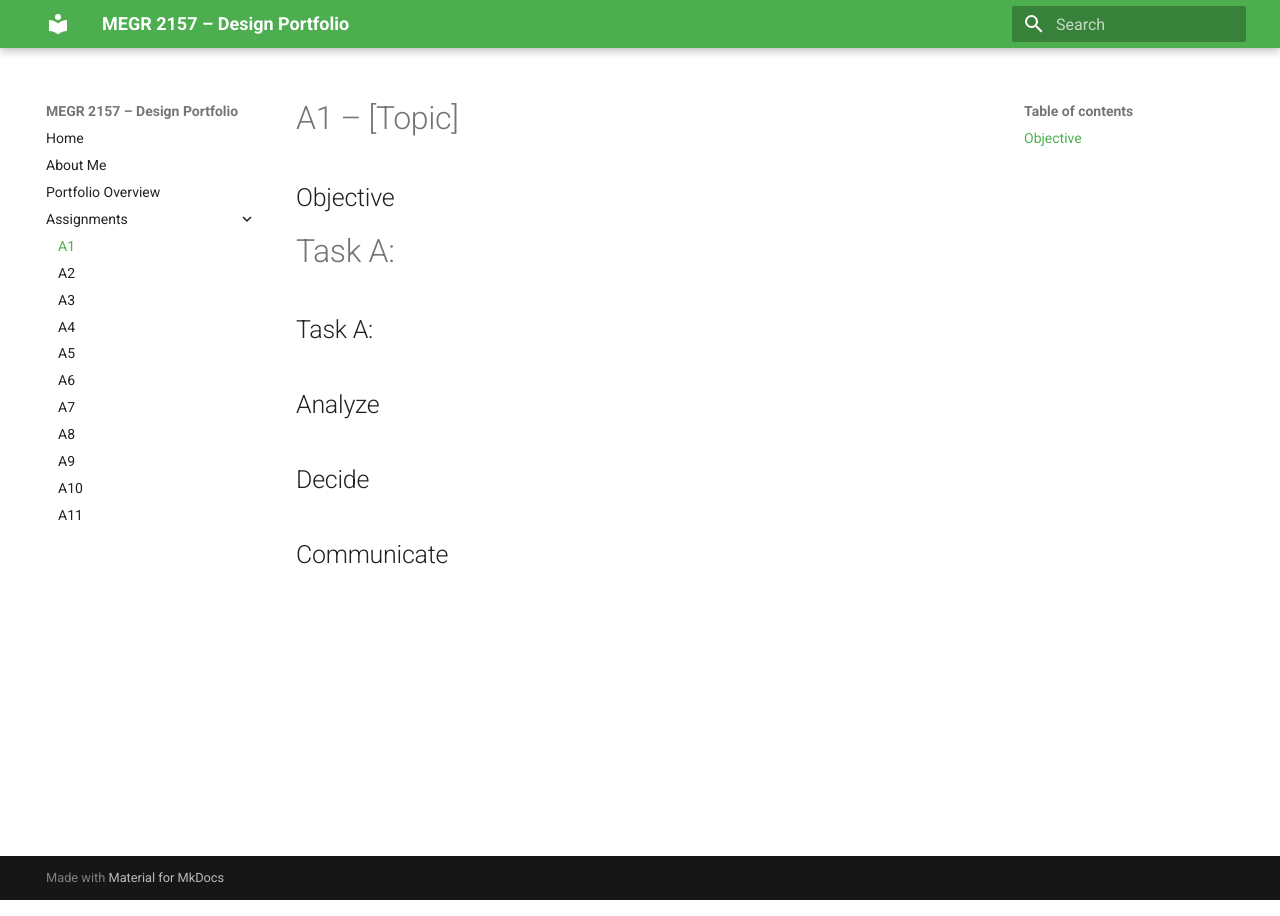
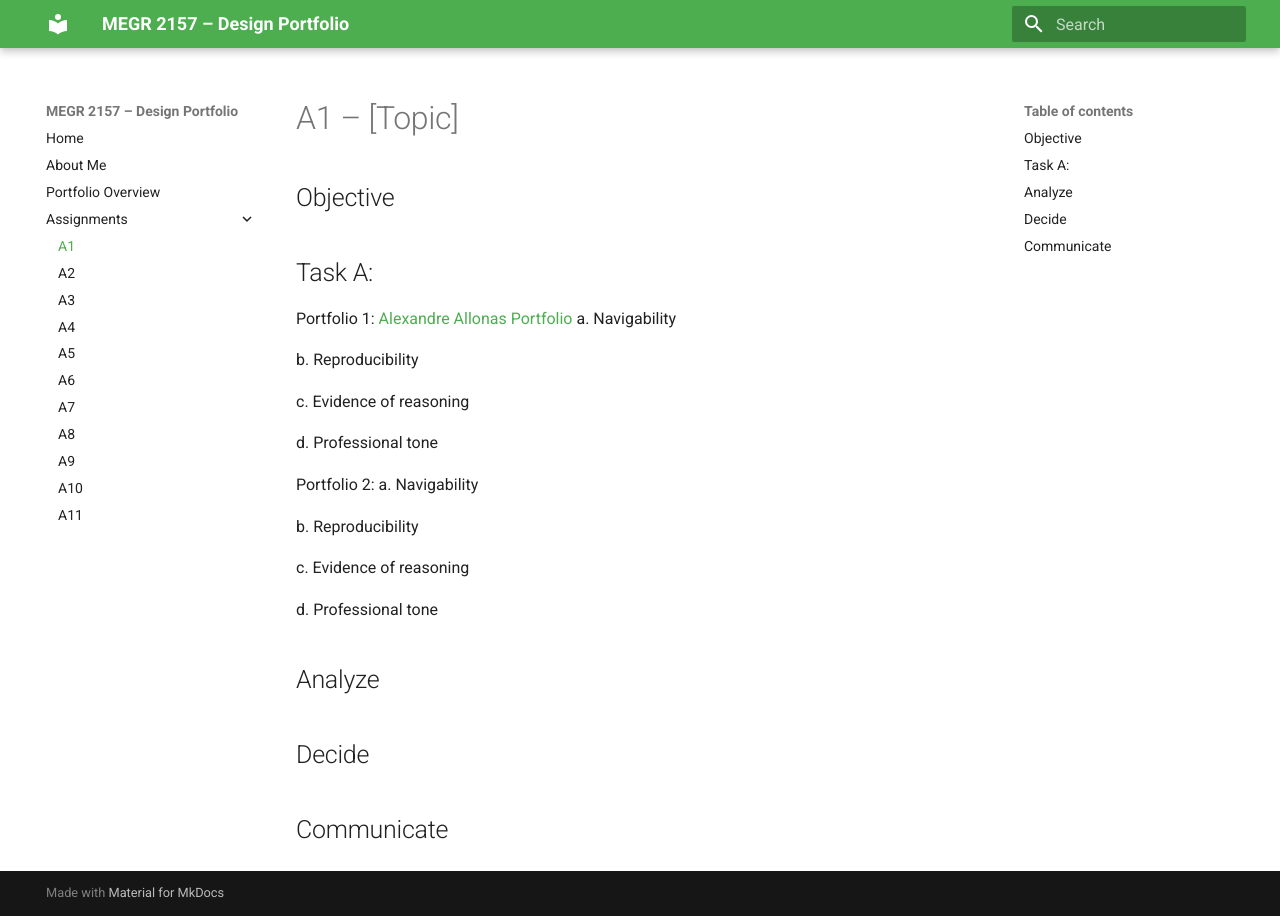
Before and after one commit to Noah-DiMenna/megr2156-portfolio, an MkDocs documentation site: the page built from docs/assignments/A01/index.md, in a window 1280 px wide. Built offline with MkDocs 1.6.1 and Material for MkDocs 9.7.7, drawn with Linux system fonts in a browser that asks for light colours.

Commit message:
Enhance Task A with portfolio details
Added details for Task A and two portfolios.

```diff
--- a/docs/assignments/A01/index.md
+++ b/docs/assignments/A01/index.md
@@ -1,8 +1,29 @@
 # A1 – [Topic]
 
 ## Objective
-# Task A:
+
 ## Task A:
+Portfolio 1: [Alexandre Allonas Portfolio](https://www.alexandre-allonas.fr)
+a. Navigability
+
+b. Reproducibility
+
+c. Evidence of reasoning
+
+d.  Professional tone
+
+
+
+Portfolio 2:
+a. Navigability
+
+b. Reproducibility
+
+c. Evidence of reasoning
+
+d.  Professional tone
+
+
 
 ## Analyze
 
```
